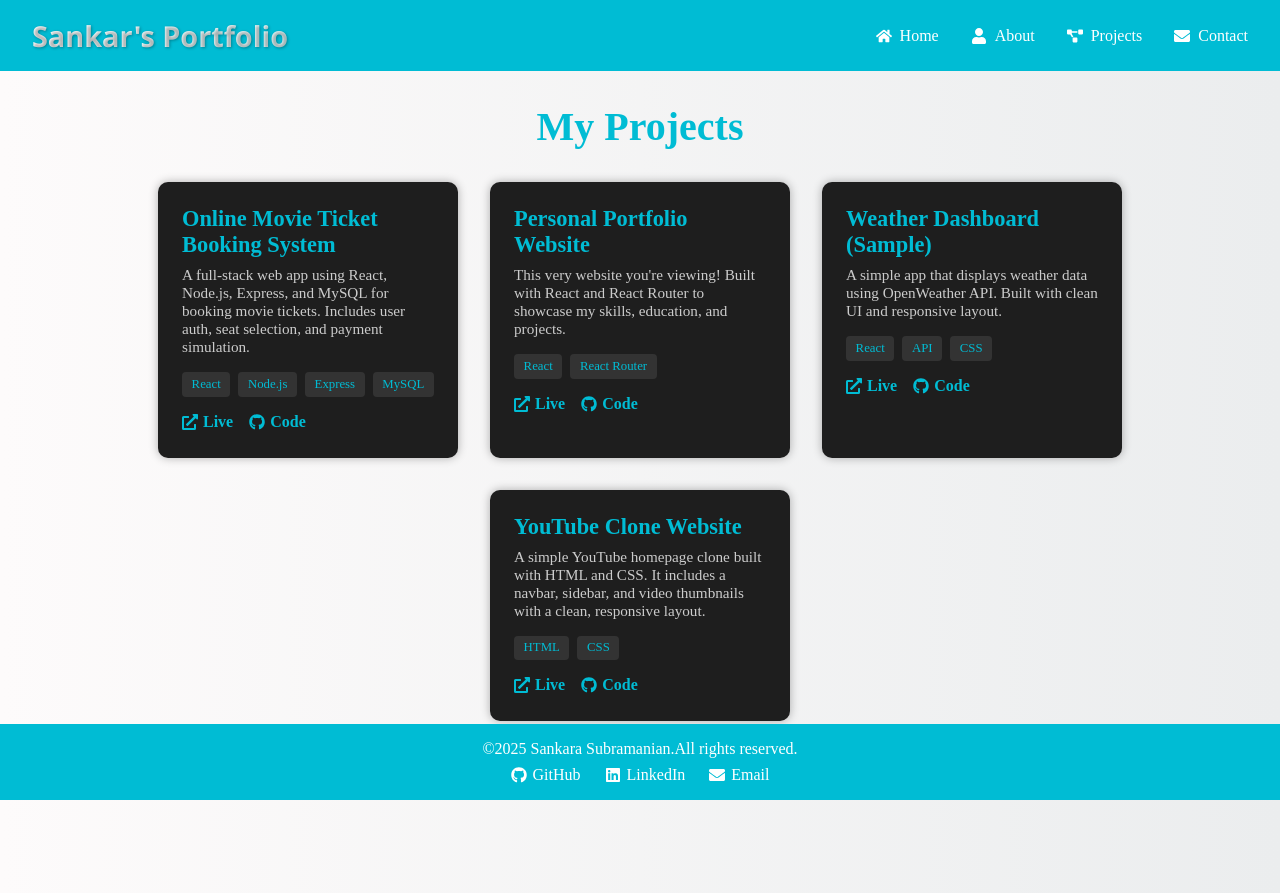
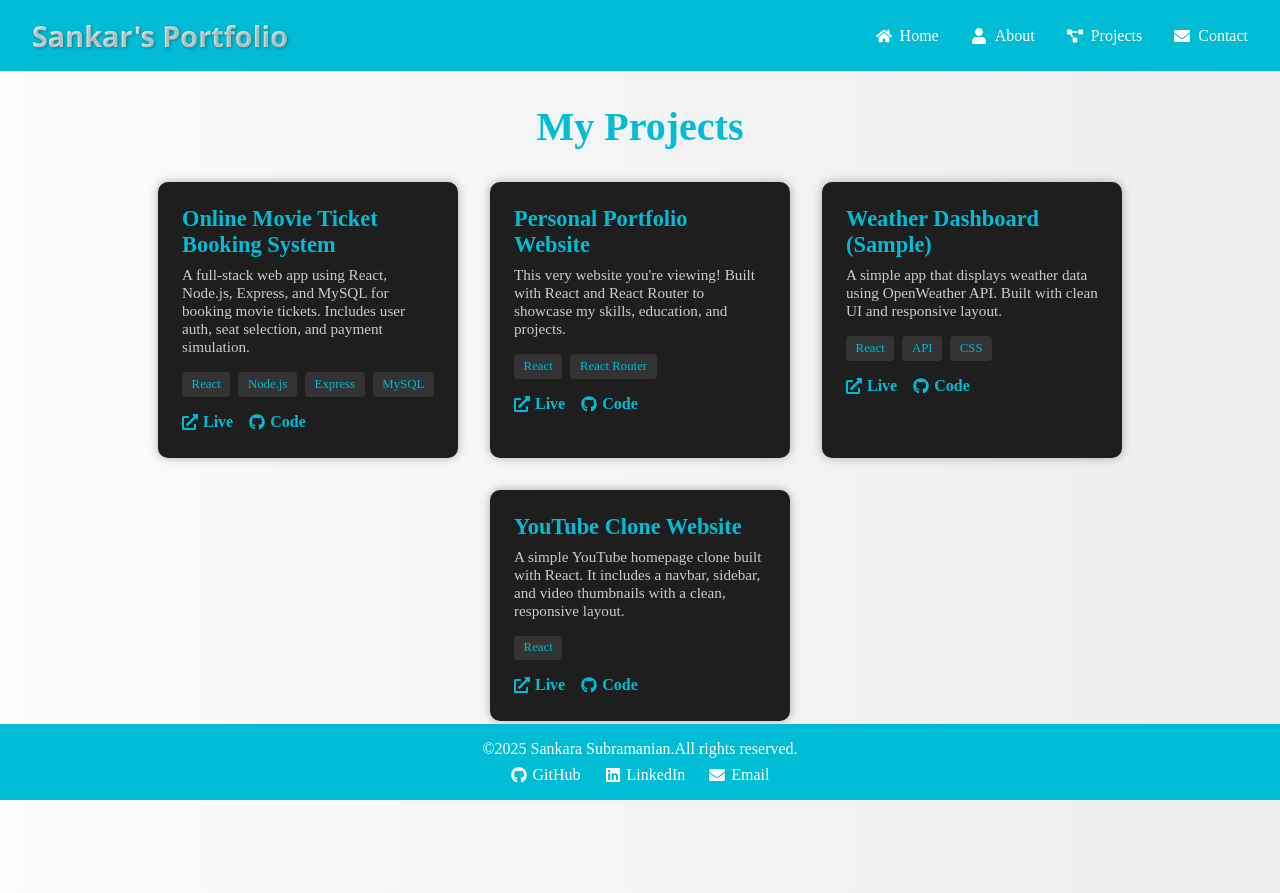
Before and after one commit to sankarzhub/My-Portfolio, a React (Vite) app: page /projects in a window 1280 px wide. Built offline with nearby package versions, Linux system fonts and the light colour scheme.

Commit message:
Update Projects.jsx

```diff
--- a/src/pages/Projects.jsx
+++ b/src/pages/Projects.jsx
@@ -30,10 +30,10 @@ const projects = [
   {
     title: "YouTube Clone Website",
     description:
-      "A simple YouTube homepage clone built with HTML and CSS. It includes a navbar, sidebar, and video thumbnails with a clean, responsive layout.",
-    liveLink: "https://sankarzyoutubeclone.netlify.app",
+      "A simple YouTube homepage clone built with React. It includes a navbar, sidebar, and video thumbnails with a clean, responsive layout.",
+    liveLink: "sankarzreactyoutubeclone.netlify.app",
     github: "https://github.com/sankarzhub/YouTube_Clone",
-    tech: ["HTML", "CSS"],
+    tech: ["React"],
   },
 ];
 
```
